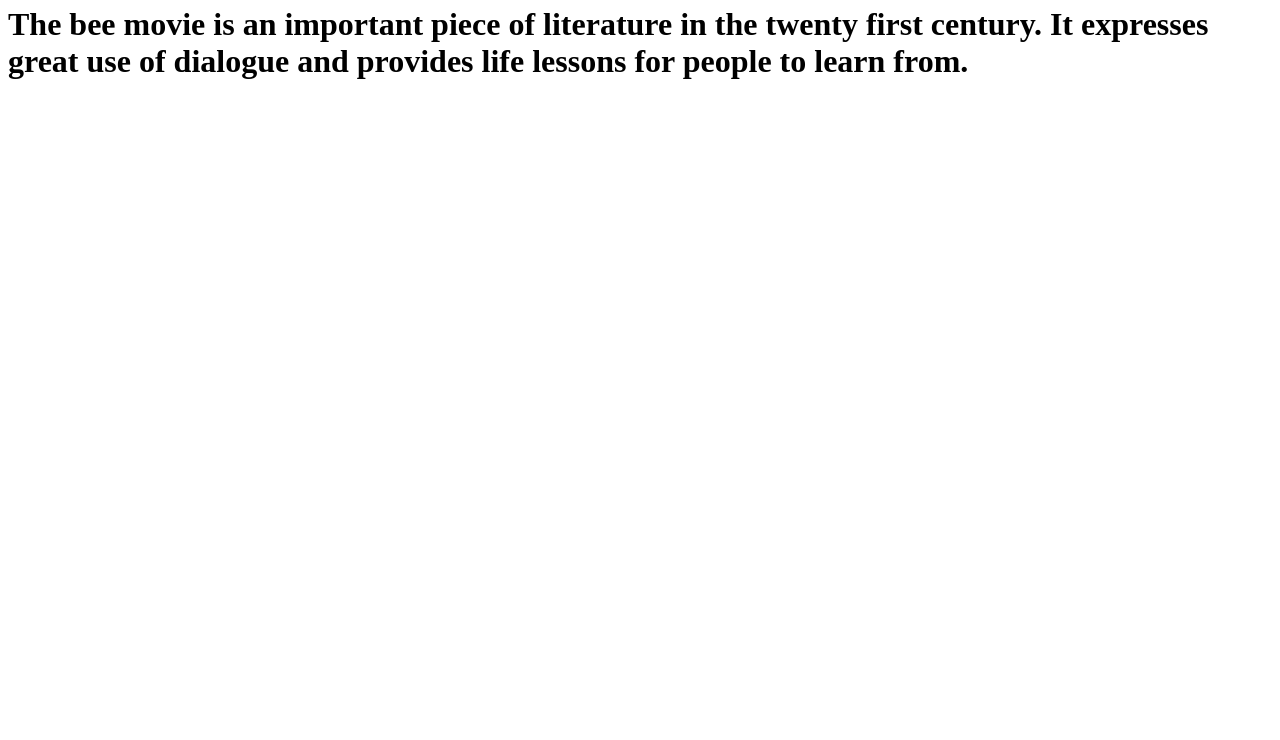
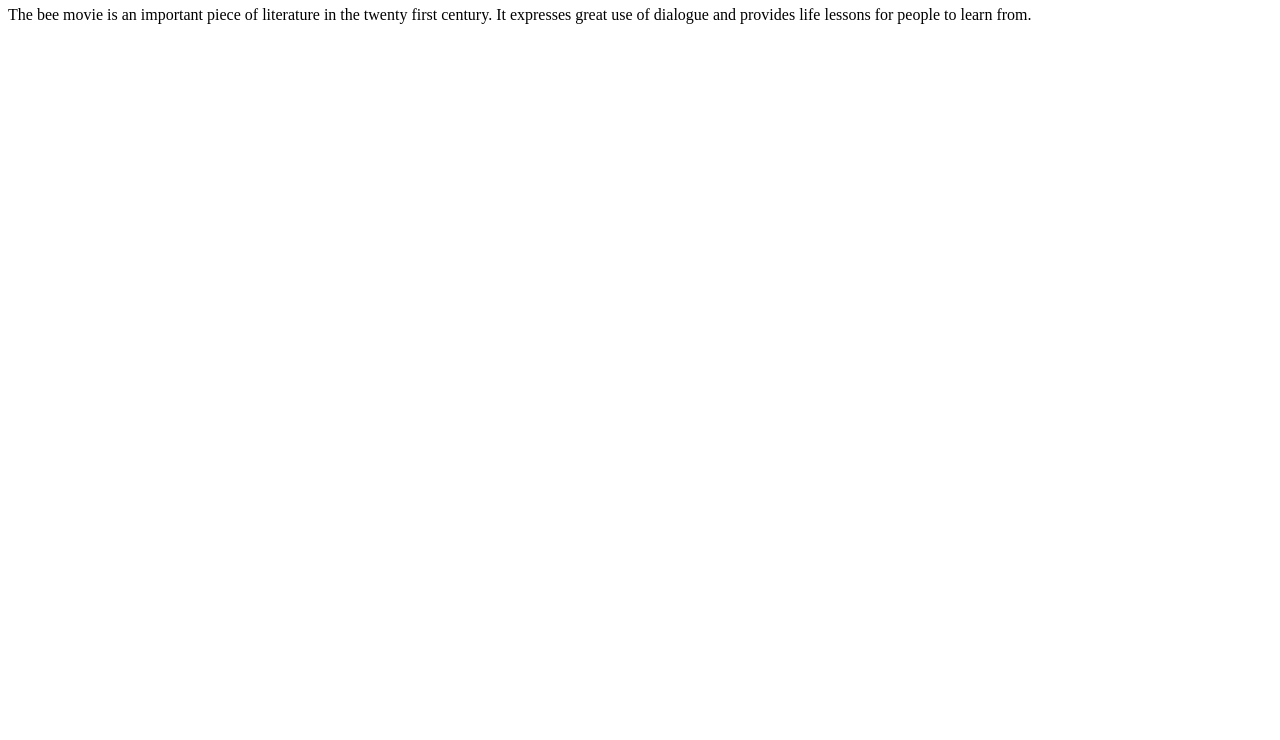
Before and after one commit to nlefebvre24/ICDS-repository, a plain HTML site: page index.html in a window 1280 px wide. Shown: the part 60-800 px from the top of the page. Drawn offline with Linux system fonts and the light colour scheme.

Commit message:
Update index.html

```diff
--- a/index.html
+++ b/index.html
@@ -1,6 +1,6 @@
 <html>
 
-<h1> How the Bee movie is impactful to history <h1>
+<h1> How the Bee movie is impactful to history </h1>
 
 <body>
 The bee movie is an important piece of literature in the twenty first century. It expresses great use of dialogue and provides life lessons for people to learn from.
```
